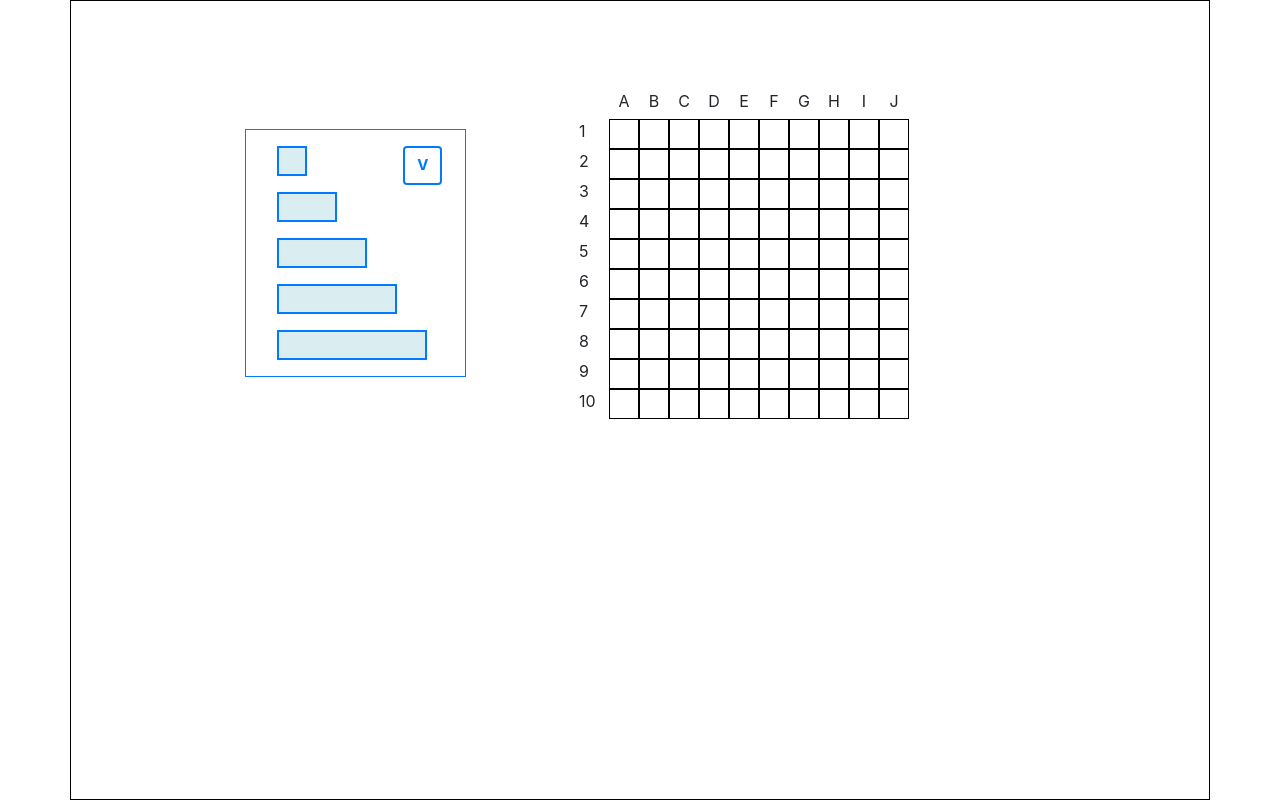
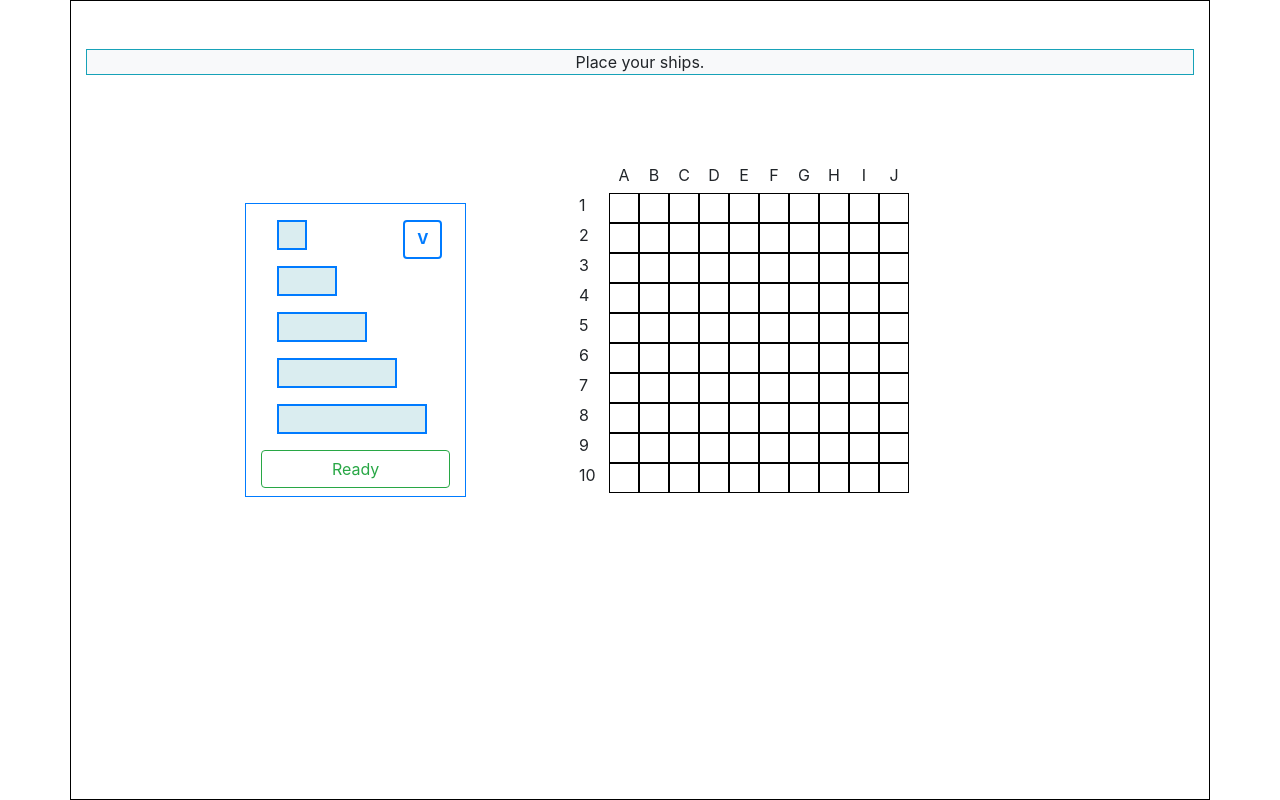
Before and after one commit to noomdalv/battleship, a website built with webpack: page dist/index.html in a window 1280 px wide. Built offline with nearby package versions, Linux system fonts and the light colour scheme.

Commit message:
Create instructions div

```diff
--- a/src/css/style.css
+++ b/src/css/style.css
@@ -61,9 +61,6 @@ main {
 	grid-template-rows: repeat(11, 30px);
 }
 
-.row-letters {
-}
-
 .cellrow {
 	display: grid;
 	grid-template-columns: repeat(11, 30px);
@@ -83,3 +80,8 @@ main {
 	height: 30px;
 	width: 10px;
 }
+
+#ready-btn:hover {
+	font-weight: bold;
+	border: 2px solid #28a745;
+}
--- a/src/index.js
+++ b/src/index.js
@@ -7,6 +7,7 @@ let initGame = Render();
 
 initGame.renderShipStorage();
 initGame.renderPlacementBoard();
+initGame.renderNav();
 
 
 // render gameboard
--- a/src/render.js
+++ b/src/render.js
@@ -9,6 +9,15 @@ const Render = () => {
   const shipStorageDiv = document.getElementById('ship-storage-container');
 
   let currentShip;
+
+  const nav = document.getElementById('nav');
+
+  const renderNav = () => {
+    let instructions = document.createElement('div');
+    instructions.innerHTML = 'Place your ships.';
+    instructions.classList = 'text-center mt-5 border border-info bg-light'
+    nav.appendChild(instructions);
+  };
 
   const renderShipStorage = () => {
     const switchDirectionBtn = document.createElement('button');
@@ -26,6 +35,7 @@ const Render = () => {
         currentShip = playerGB.shipStorage[i];
         switchDirectionBtn.innerHTML = currentShip.direction === 'horizontal' ? 'V': 'H';
       })
+
     }
 
 
@@ -44,6 +54,16 @@ const Render = () => {
 
 
     })
+
+    const readyBtn = document.createElement('button');
+    readyBtn.innerHTML = 'Ready';
+    readyBtn.id = 'ready-btn'
+    readyBtn.classList = 'btn btn-block btn-success mb-2';
+    readyBtn.style = 'background-color: white; color: #28a745;'
+    readyBtn.addEventListener('click', () => {
+      // start game
+    })
+    shipStorageDiv.appendChild(readyBtn);
   }
 
   const renderPlacementBoard = () => {
@@ -89,7 +109,7 @@ const Render = () => {
     }
   }
 
-  return { renderShipStorage, get currentShip() { return currentShip }, renderPlacementBoard };
+  return { renderShipStorage, get currentShip() { return currentShip }, renderPlacementBoard, renderNav };
 
   // const ready = () => {
 
```
Also changed, not shown: dist/index.html, dist/main.js.
